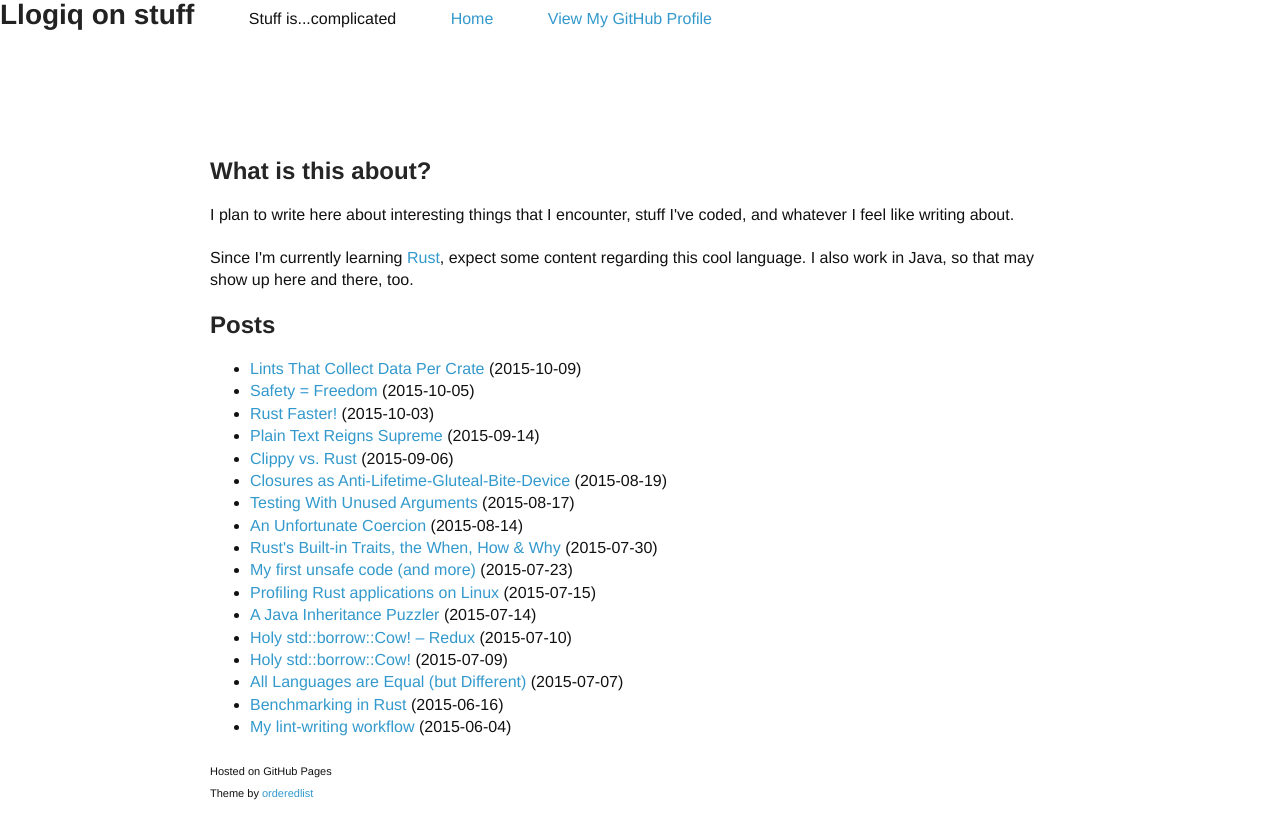
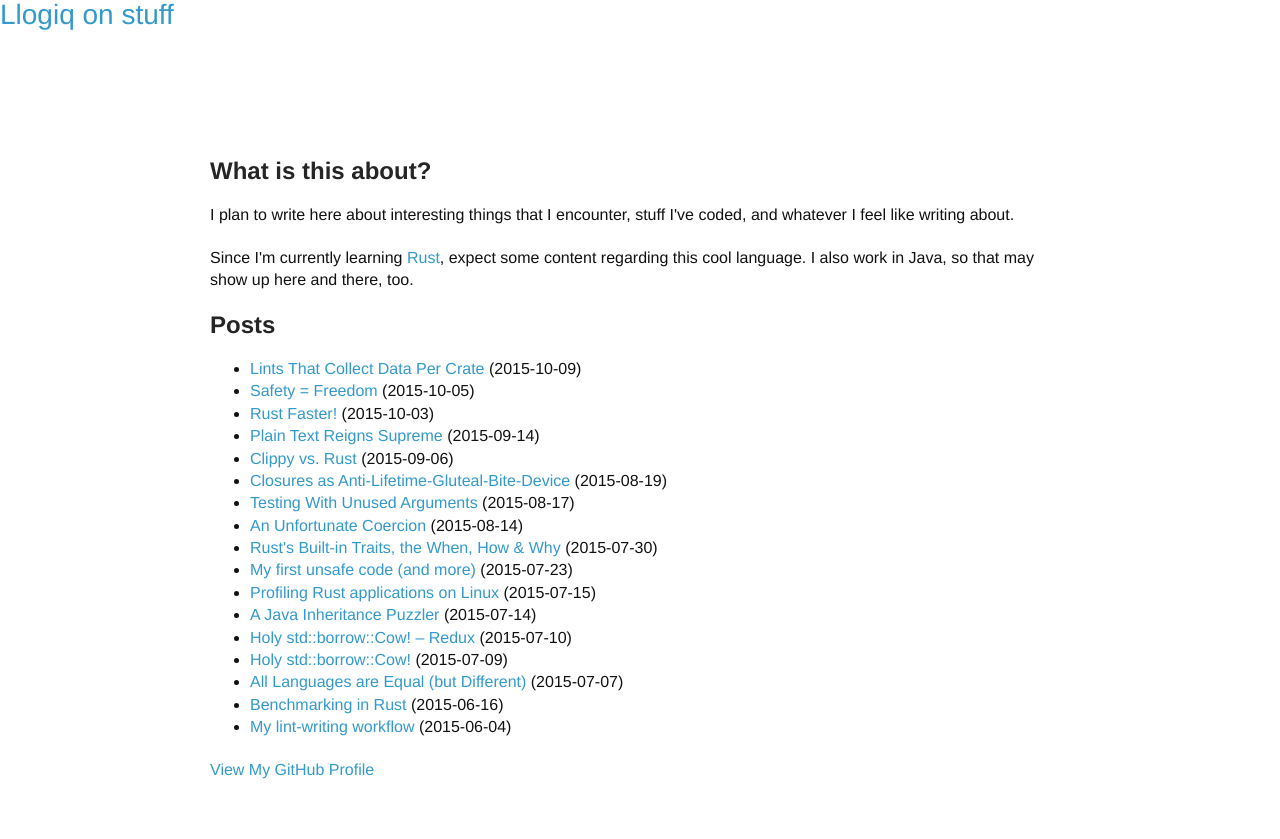
Before and after one commit to llogiq/llogiq.github.io, a Jekyll site: the page built from index.html, in a window 1280 px wide. Shown: the top 839 px of the page. Built offline with Jekyll 4.4.1, drawn with Linux system fonts in a browser that asks for light colours.

Commit message:
Changed header to remove fluff

```diff
--- a/_layouts/default.html
+++ b/_layouts/default.html
@@ -16,23 +16,16 @@
     <div class="wrapper">
       <header>
         <h1>
-          {{site.title}}
+          <a href="/">{{site.title}}</a>
         </h1>
-        <p>
-          {{site.subtitle}}
-        </p>
-        <p class="view"><a href="/">Home</a></p>
-        <p class="view"><a href="{{site.author.github}}">View My GitHub Profile</a></p>
       </header>
       <section>
         {{content}}
       </section>
       <footer>
-        <p><small>Hosted on GitHub Pages<br/>
-        Theme by <a href="https://github.com/orderedlist">orderedlist</a></small></p>
+        <p class="view"><a href="{{site.author.github}}">View My GitHub Profile</a></p></p>
       </footer>
     </div>
     <script src="/javascripts/scale.fix.js"></script>
-
   </body>
 </html>
```
